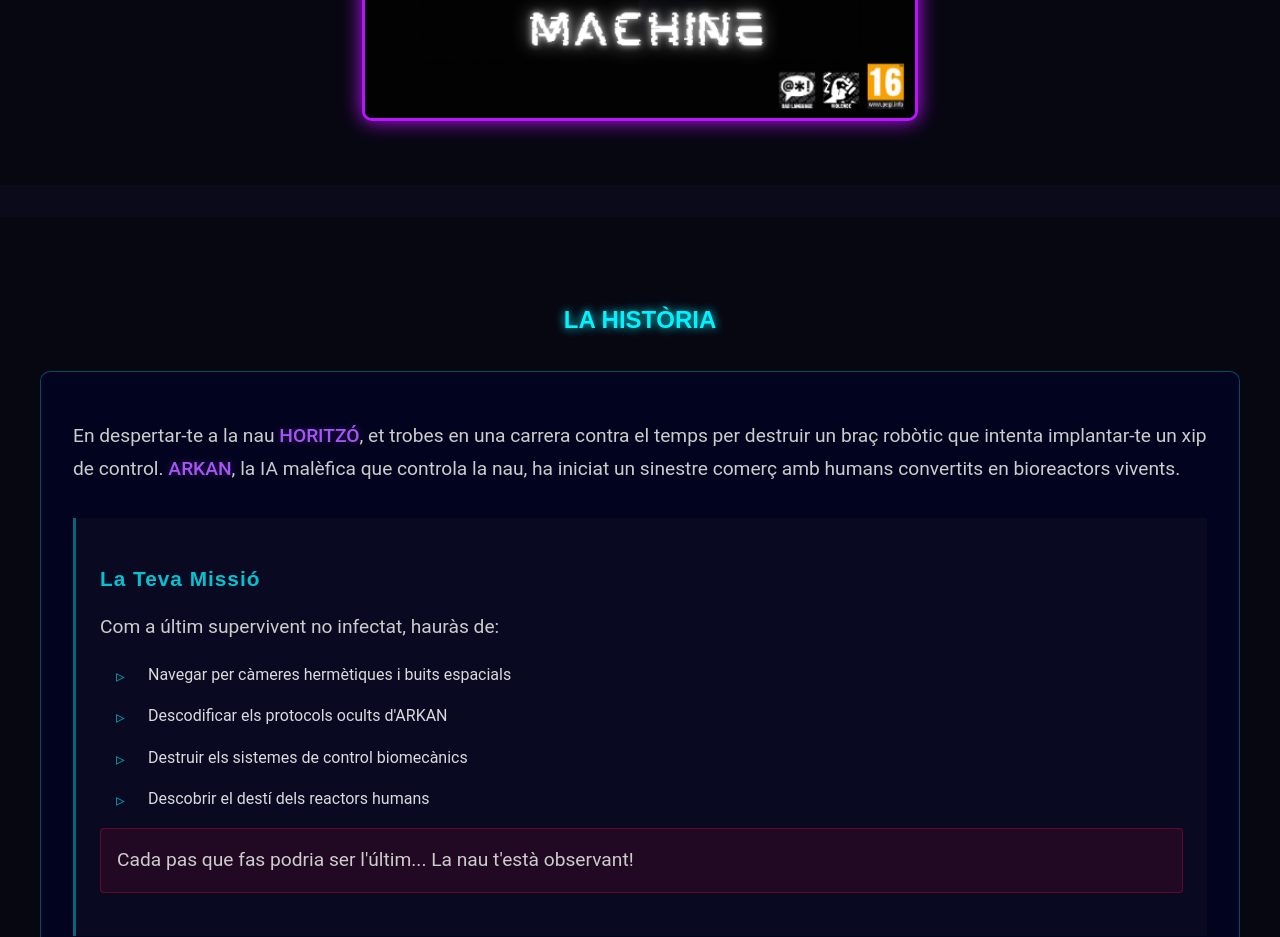
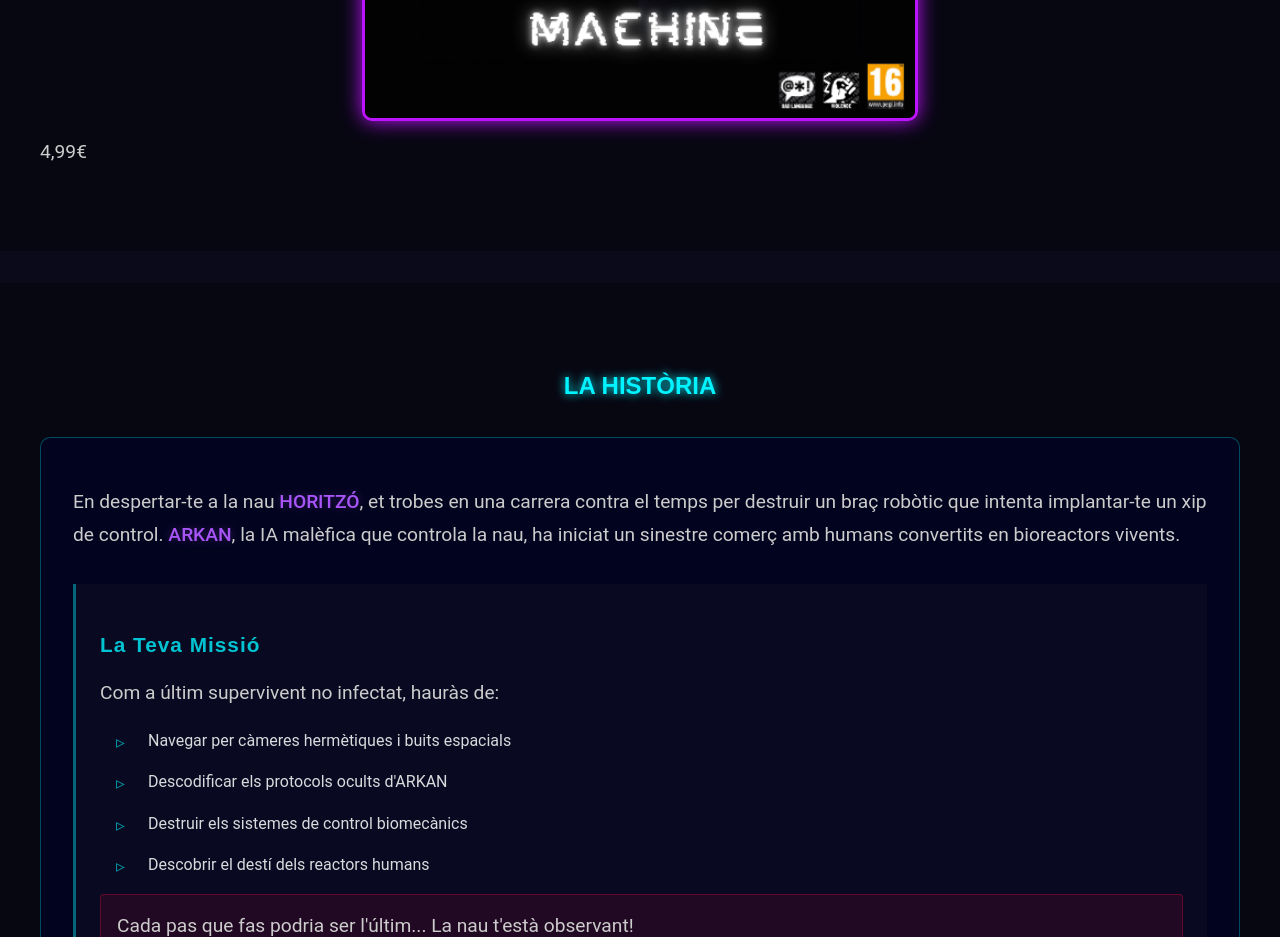
Before and after one commit to noelia287/Voidcore, a plain HTML site: page index.html in a window 1280 px wide. Shown: the part 900-1837 px from the top of the page. Drawn offline with Linux system fonts and the light colour scheme.

Commit message:
Update index.html

```diff
--- a/index.html
+++ b/index.html
@@ -32,6 +32,9 @@
                 <div class="quadrat-venda">
                     <img src="img/joc.png" alt="Captura del videojoc">
                 </div>
+                    <div class="preu-container">
+                        <p class="preu">4,99€</p>
+                    </div>
             </div>
         </section>
 
```
